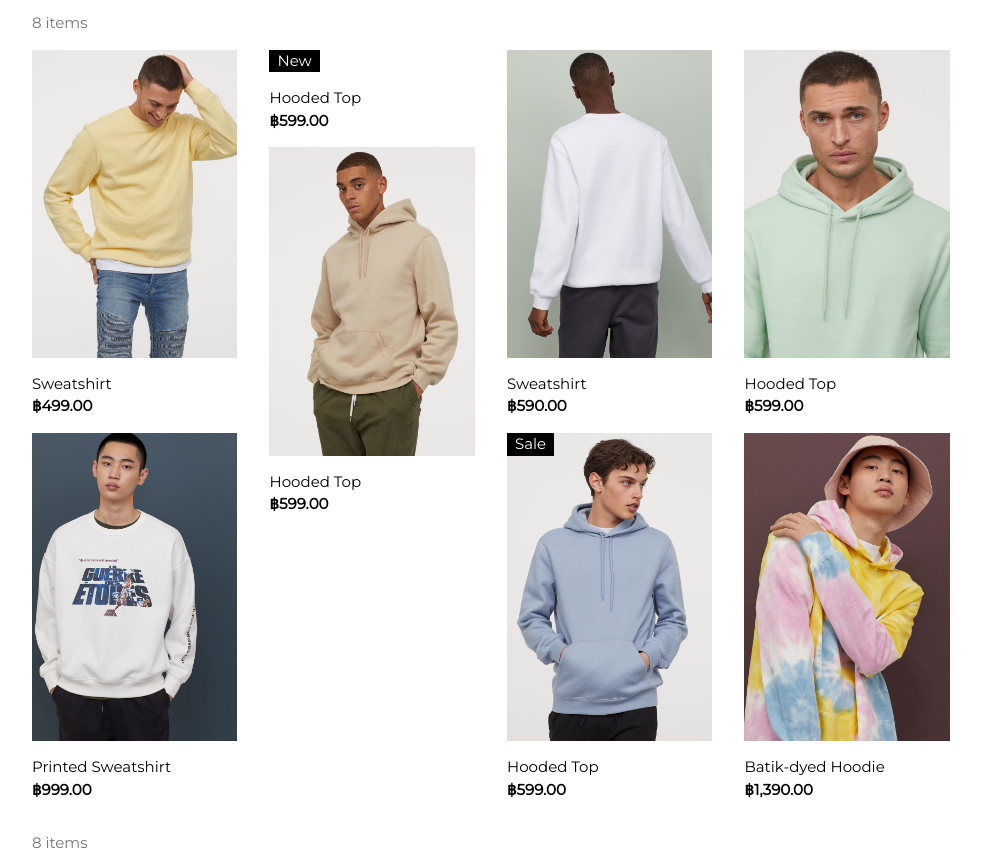
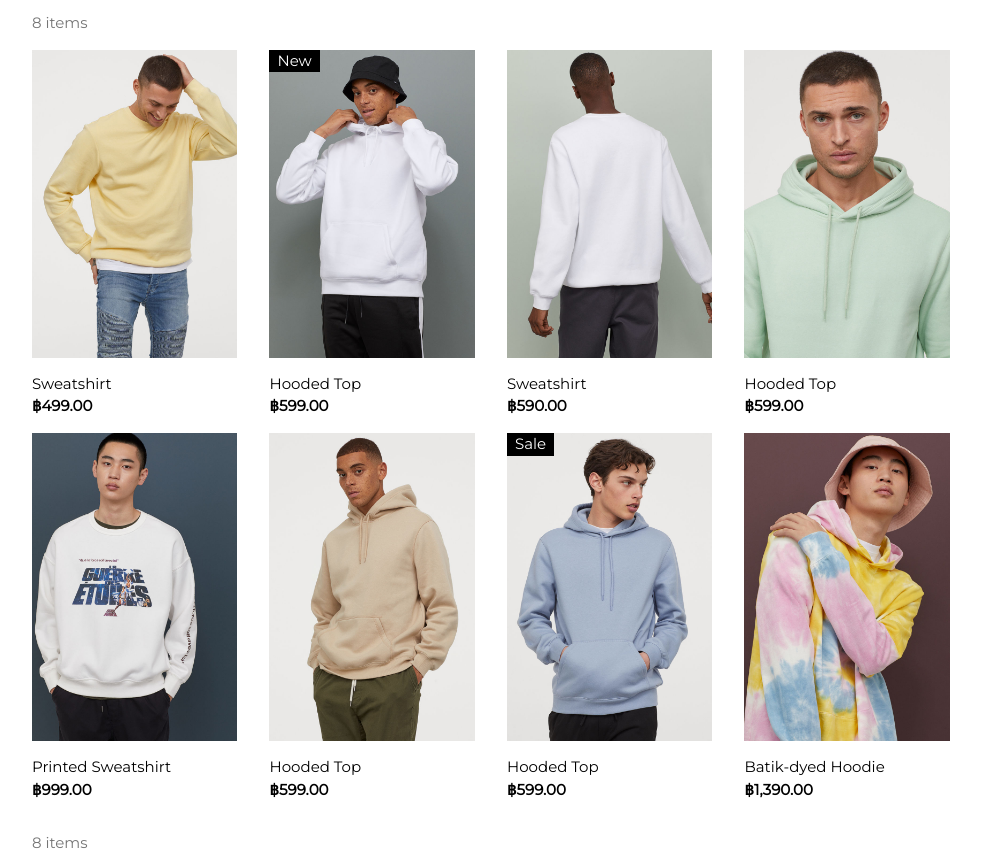
Before and after one commit to Waritthinan069/HCI, a plain HTML site: page Men.html in a window 1280 px wide. Shown: the part 2524-3374 px from the top of the page, without its empty margins (274-1255 px from the left). Drawn offline with nearby package versions, Linux system fonts and the light colour scheme.

Commit message:
Update Men.html

```diff
--- a/Men.html
+++ b/Men.html
@@ -250,7 +250,7 @@ Pair with a black or white t-shirt for an understated look and you’ll feel gre
       <div class="w3-col l3 s6">
         <div class="w3-container">
           <div class="w3-display-container">
-            <img src="images/mee3.jpg" style="width:100%">
+            <img src="mee3.jpg" style="width:100%">
             <span class="w3-tag w3-display-topleft">New</span>
             <div class="w3-display-middle w3-display-hover">
               <button class="w3-button w3-black">Buy now <i class="fa fa-shopping-cart"></i></button>
```
